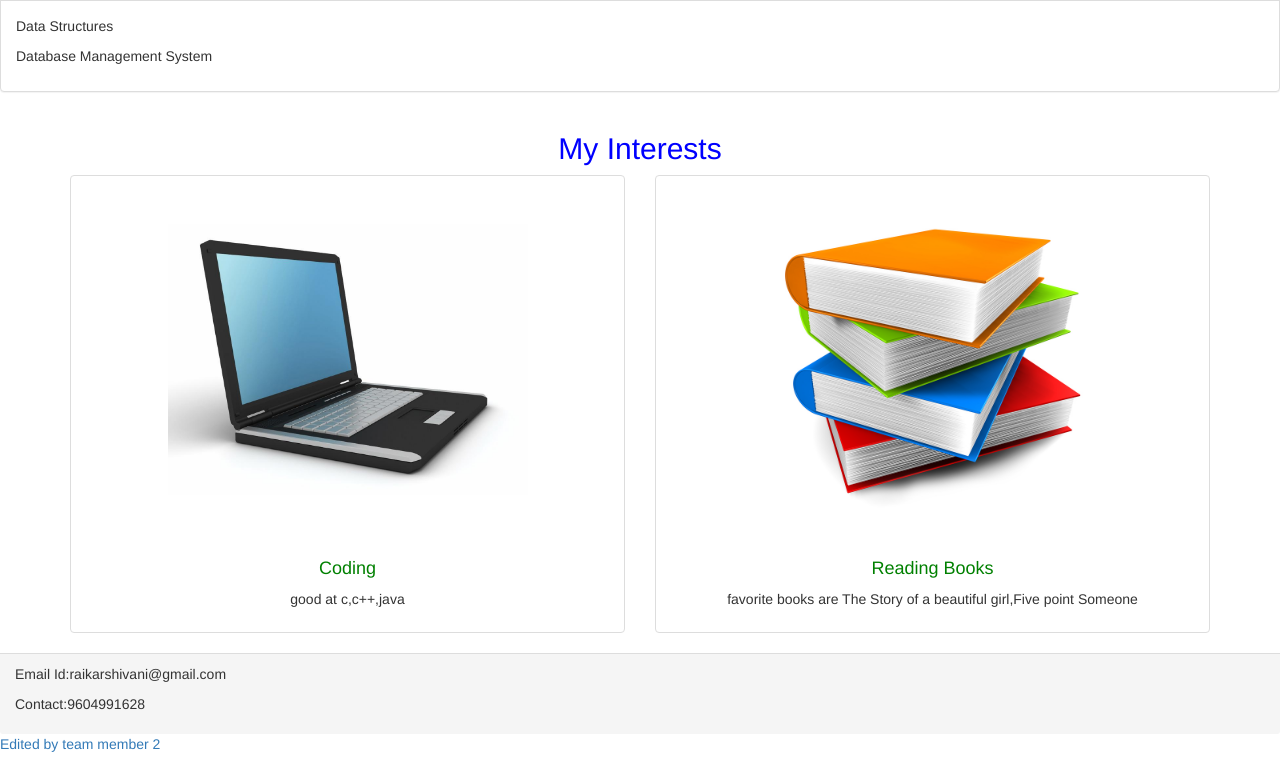
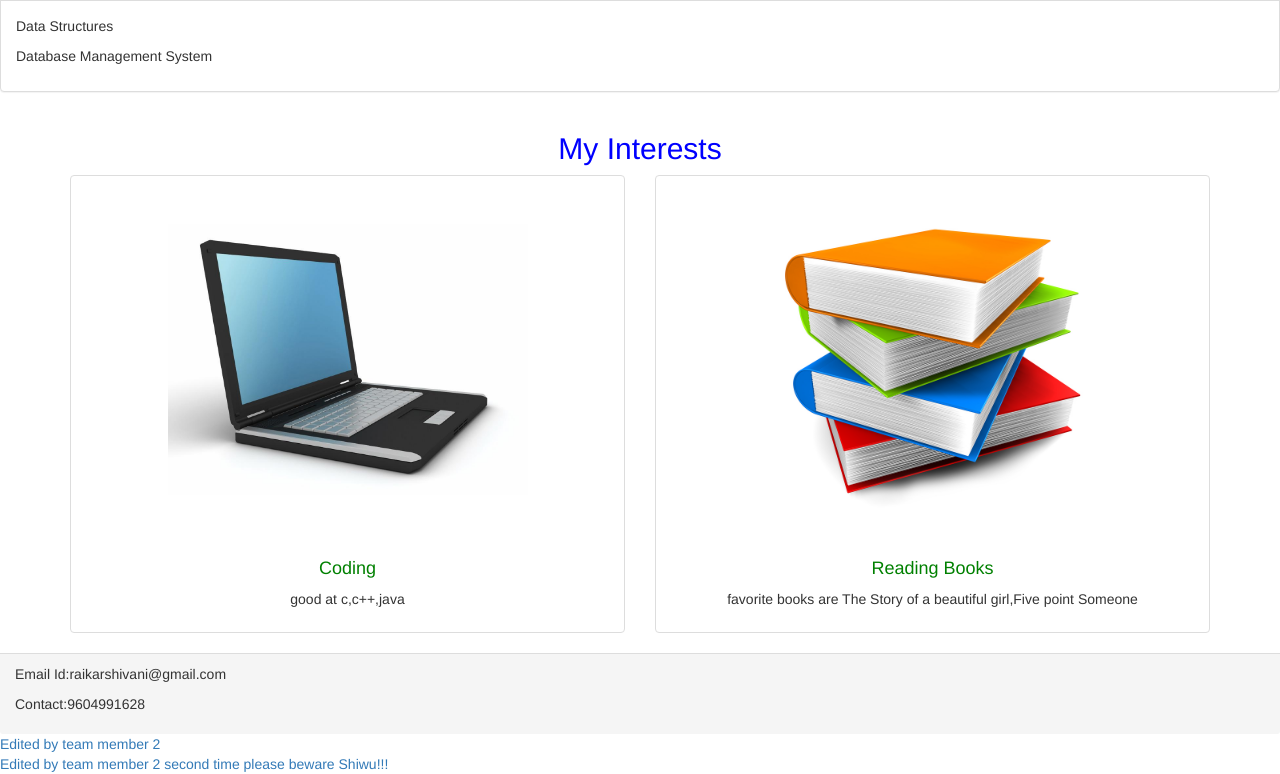
Before and after one commit to raikarshivani/bochu, a plain HTML site: page index.html in a window 1280 px wide. Shown: the part 1232-2006 px from the top of the page. Drawn offline with Linux system fonts and the light colour scheme.

Commit message:
changed for stash

```diff
--- a/index.html
+++ b/index.html
@@ -201,6 +201,7 @@
     </div>
 <div></div>
 <div><a>Edited by team member 2</a></div>
+<div><a>Edited by team member 2 second time please beware Shiwu!!!</a></div>
 
     <!-- jQuery (necessary for Bootstrap's JavaScript plugins) -->
     <script src="dist/js/jquery-1.11.2.min.js"></script>
```
